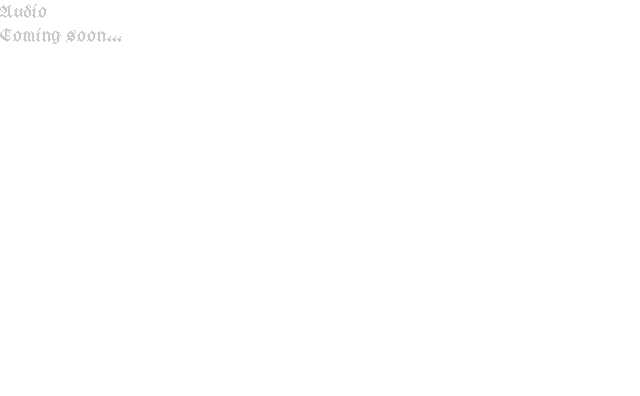
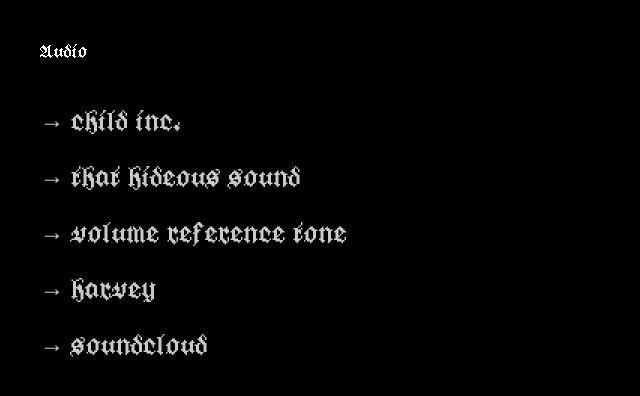
Before and after one commit to kwahzee/kwahzee.com, a Next.js app: page /audio in a window 1280 px wide. Shown: the top 396 px of the page, without its empty margins (0-640 px from the left). Built offline with nearby package versions, Linux system fonts and the light colour scheme.

Commit message:
added other sections of site. started working on blog

```diff
--- a/src/app/audio/page.tsx
+++ b/src/app/audio/page.tsx
@@ -1,8 +1,58 @@
 export default function Audio() {
-    return (
-      <main>
-        <h1>Audio</h1>
-        <p>Coming soon...</p>
-      </main>
-    );
-  }
+  return (
+    <main style={{
+      padding: '40px',
+      color: 'white',
+      backgroundColor: 'black',
+      minHeight: '100vh'
+    }}>
+      <h1 style={{ marginBottom: '40px' }}>Audio</h1>
+      <div style={{
+        display: 'flex',
+        flexDirection: 'column',
+        gap: '20px'
+      }}>
+        <a
+          href="https://kwahzee.bandcamp.com/music"
+          target="_blank"
+          rel="noopener noreferrer"
+          style={{ color: '#cacaca', fontSize: '24px' }}
+        >
+          → child inc.
+        </a>
+        <a
+          href="https://thathideoussound.bandcamp.com/music"
+          target="_blank"
+          rel="noopener noreferrer"
+          style={{ color: '#cacaca', fontSize: '24px' }}
+        >
+          → that hideous sound
+        </a>
+        <a
+          href="https://volumereferencetone.bandcamp.com/music"
+          target="_blank"
+          rel="noopener noreferrer"
+          style={{ color: '#cacaca', fontSize: '24px' }}
+        >
+          → volume reference tone
+        </a>
+        <a
+          href="https://harvey2.bandcamp.com/music"
+          target="_blank"
+          rel="noopener noreferrer"
+          style={{ color: '#cacaca', fontSize: '24px' }}
+        >
+          → harvey
+        </a>
+        <a
+          href="https://soundcloud.com/thathideoussound"
+          target="_blank"
+          rel="noopener noreferrer"
+          style={{ color: '#cacaca', fontSize: '24px' }}
+        >
+          → soundcloud
+        </a>
+      </div>
+    </main>
+  );
+}
--- a/src/app/blog/page.tsx
+++ b/src/app/blog/page.tsx
@@ -1,8 +1,34 @@
 export default function Blog() {
-    return (
-      <main>
-        <h1>Blog</h1>
-        <p>Coming soon...</p>
-      </main>
-    );
-  }
+  return (
+    <main style={{
+      padding: '40px',
+      maxWidth: '800px',
+      margin: '0 auto',
+      backgroundColor: '#f0f0f0',
+      minHeight: '100vh',
+      fontFamily: 'Comic Sans MS, cursive'
+    }}>
+      <h1 style={{
+        color: '#ff00ff',
+        textAlign: 'center',
+        fontSize: '48px',
+        textShadow: '2px 2px #00ffff'
+      }}>
+        blog
+      </h1>
+
+      <p style={{ textAlign: 'center', color: '#0000ff' }}>
+        updates • projects • thoughts
+      </p>
+
+      <div style={{ marginTop: '40px' }}>
+        <p style={{ textAlign: 'center', fontSize: '20px' }}>
+          🚧 under construction 🚧
+        </p>
+        <p style={{ textAlign: 'center', color: '#666' }}>
+          blog posts coming soon...
+        </p>
+      </div>
+    </main>
+  );
+}
--- a/src/app/store/page.tsx
+++ b/src/app/store/page.tsx
@@ -1,8 +1,15 @@
+'use client';
+
+import { useEffect } from 'react';
+
 export default function Store() {
-    return (
-      <main>
-        <h1>Store</h1>
-        <p>Coming soon...</p>
-      </main>
-    );
-  }
+  useEffect(() => {
+    window.location.href = 'https://reverb.com/shop/kwahzee';
+  }, []);
+
+  return (
+    <main style={{ padding: '40px', color: 'white', backgroundColor: 'black', minHeight: '100vh', textAlign: 'center' }}>
+      <p>store</p>
+    </main>
+  );
+}
--- a/src/app/video/page.tsx
+++ b/src/app/video/page.tsx
@@ -1,8 +1,15 @@
+'use client';
+
+import { useEffect } from 'react';
+
 export default function Video() {
-    return (
-      <main>
-        <h1>Video</h1>
-        <p>Coming soon...</p>
-      </main>
-    );
-  }
+  useEffect(() => {
+    window.location.href = 'https://www.youtube.com/@kwahzee';
+  }, []);
+
+  return (
+    <main style={{ padding: '40px', color: 'white', backgroundColor: 'black', minHeight: '100vh', textAlign: 'center' }}>
+      <p>videos</p>
+    </main>
+  );
+}
```
